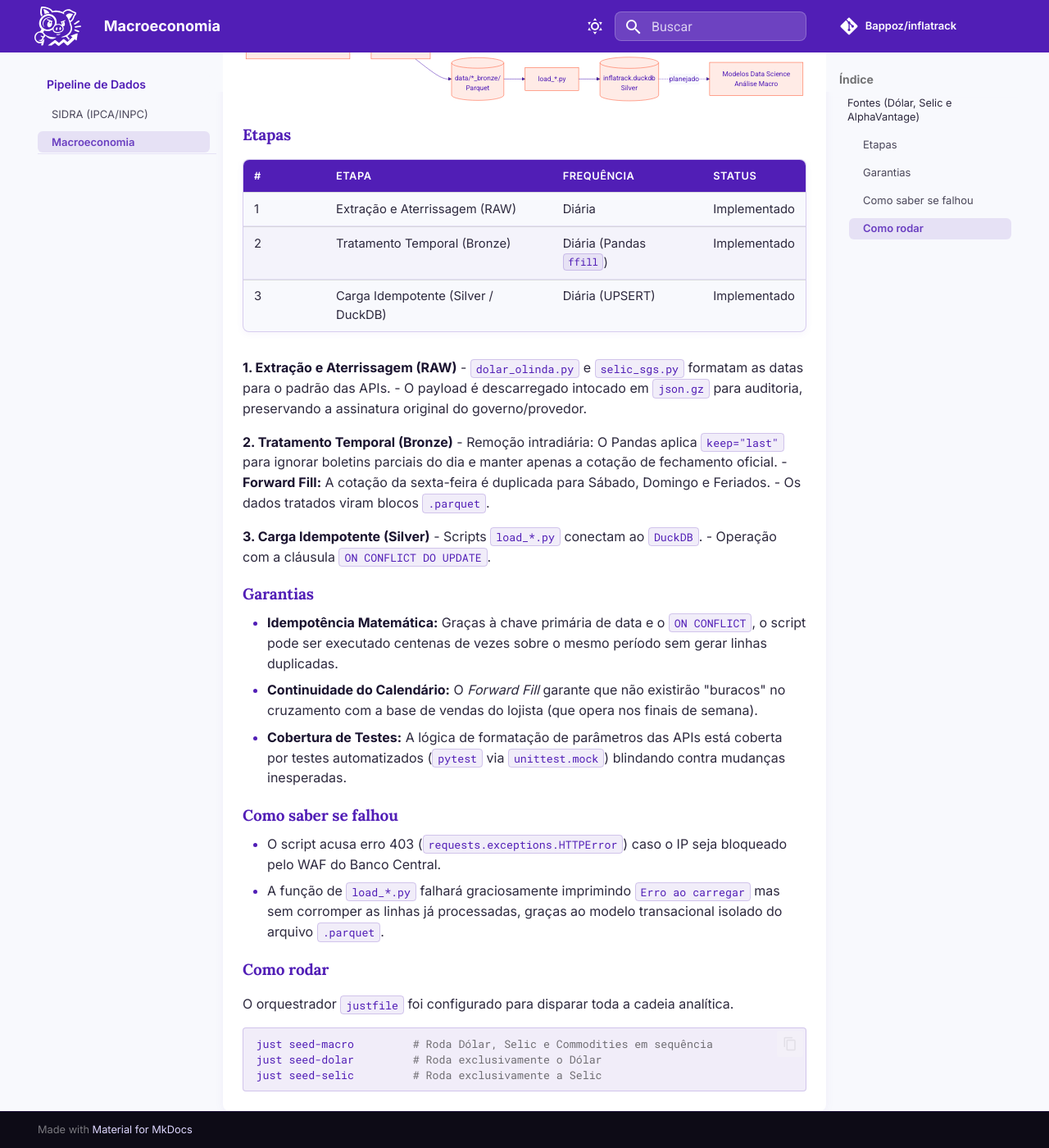
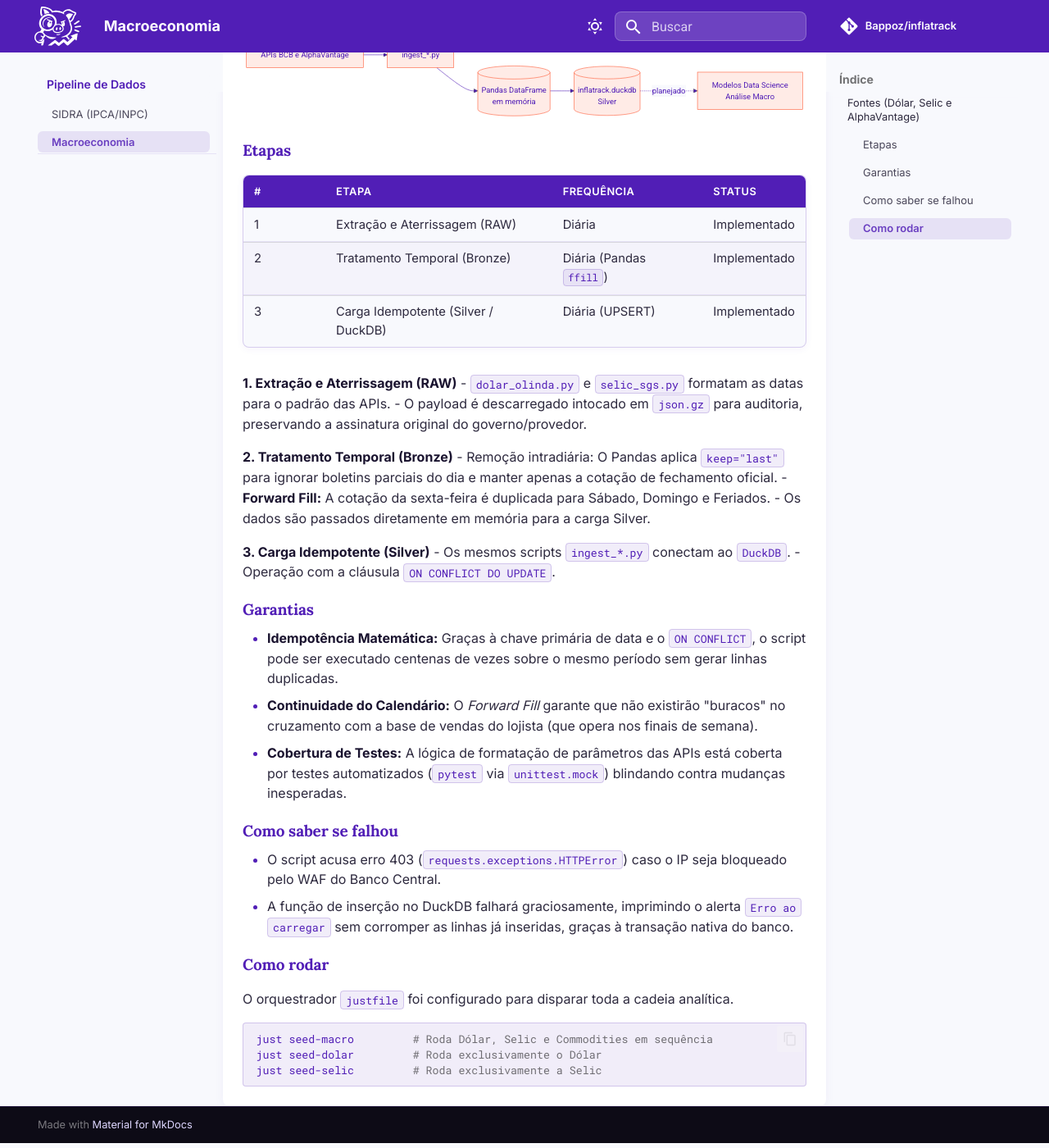
Before and after one commit to Bappoz/inflatrack, an MkDocs documentation site: the page built from docs/pipeline/pipelineMacro.md, in a window 1280 px wide and 1400 px high, scrolled down 454 px. Shown: the whole window at 82% size. Built offline with MkDocs 1.6.1 and Material for MkDocs 9.7.7, drawn with Linux system fonts in a browser that asks for light colours; comment, search, counter and statistics services are not loaded; some of the changed text lies outside the part shown.

Commit message:
feat: atualização de documentação para refletir refatoração do back

````diff
--- a/docs/pipeline/pipelineMacro.md
+++ b/docs/pipeline/pipelineMacro.md
@@ -4,15 +4,14 @@ Esta seção detalha o fluxo de dados exclusivo para o módulo de Macroeconomia
 
 ## Fontes (Dólar, Selic e AlphaVantage)
 
-ETL analítico: as respostas das APIs financeiras aterrissam localmente, são limpas pelo `pandas` (com Forward Fill) e injetadas no banco de colunas (DuckDB). O código vive nas suítes `ingest_*.py` e `load_*.py`.
+ETL analítico: as respostas das APIs financeiras aterrissam localmente, são limpas pelo `pandas` (com Forward Fill) e injetadas no banco de colunas (DuckDB). O código está consolidado nos scripts `ingest_*.py`.
 
 ```mermaid
 flowchart LR
     A[APIs BCB e AlphaVantage] --> B[ingest_*.py]
     B --> C[(data/*_raw/<br/>JSON gzip)]
-    B --> D[(data/*_bronze/<br/>Parquet)]
-    D --> E[load_*.py]
-    E --> F[(inflatrack.duckdb<br/>Silver)]
+    B --> D[(Pandas DataFrame<br/>em memória)]
+    D --> F[(inflatrack.duckdb<br/>Silver)]
     F -. planejado .-> G[Modelos Data Science<br/>Análise Macro]
 ```
 
@@ -31,10 +30,10 @@ flowchart LR
 **2. Tratamento Temporal (Bronze)**
 - Remoção intradiária: O Pandas aplica `keep="last"` para ignorar boletins parciais do dia e manter apenas a cotação de fechamento oficial.
 - **Forward Fill:** A cotação da sexta-feira é duplicada para Sábado, Domingo e Feriados.
-- Os dados tratados viram blocos `.parquet`.
+- Os dados são passados diretamente em memória para a carga Silver.
 
 **3. Carga Idempotente (Silver)**
-- Scripts `load_*.py` conectam ao `DuckDB`.
+- Os mesmos scripts `ingest_*.py` conectam ao `DuckDB`.
 - Operação com a cláusula `ON CONFLICT DO UPDATE`.
 
 ### Garantias
@@ -46,7 +45,7 @@ flowchart LR
 ### Como saber se falhou
 
 - O script acusa erro 403 (`requests.exceptions.HTTPError`) caso o IP seja bloqueado pelo WAF do Banco Central.
-- A função de `load_*.py` falhará graciosamente imprimindo `Erro ao carregar` mas sem corromper as linhas já processadas, graças ao modelo transacional isolado do arquivo `.parquet`.
+- A função de inserção no DuckDB falhará graciosamente, imprimindo o alerta `Erro ao carregar` sem corromper as linhas já inseridas, graças à transação nativa do banco.
 
 ### Como rodar
 
````
Also changed, not shown: AI-USAGE.md (+24 -0 lines), docs/arquitetura/fluxoDados.md (+3 -6 lines), docs/fontes/bcb.md (+2 -2 lines), 1 other file.
